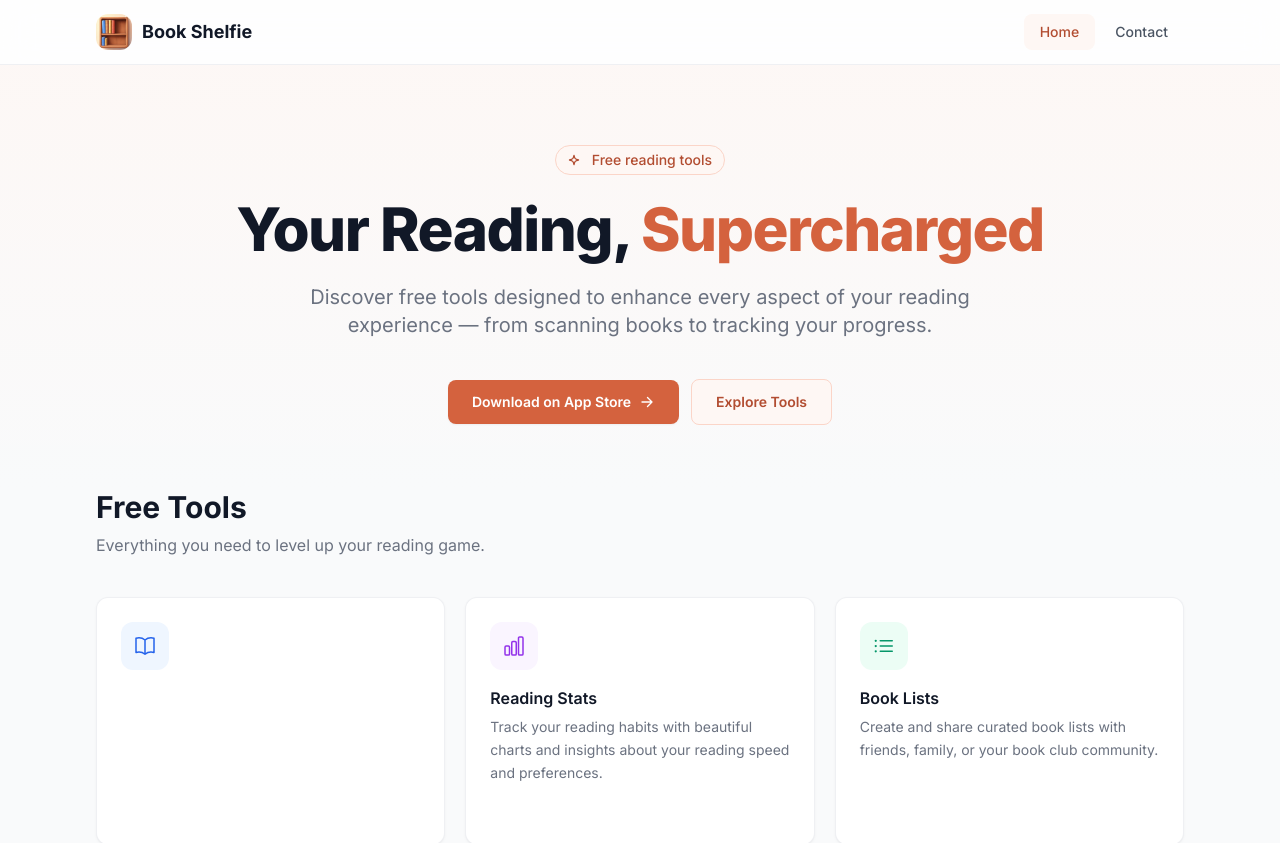
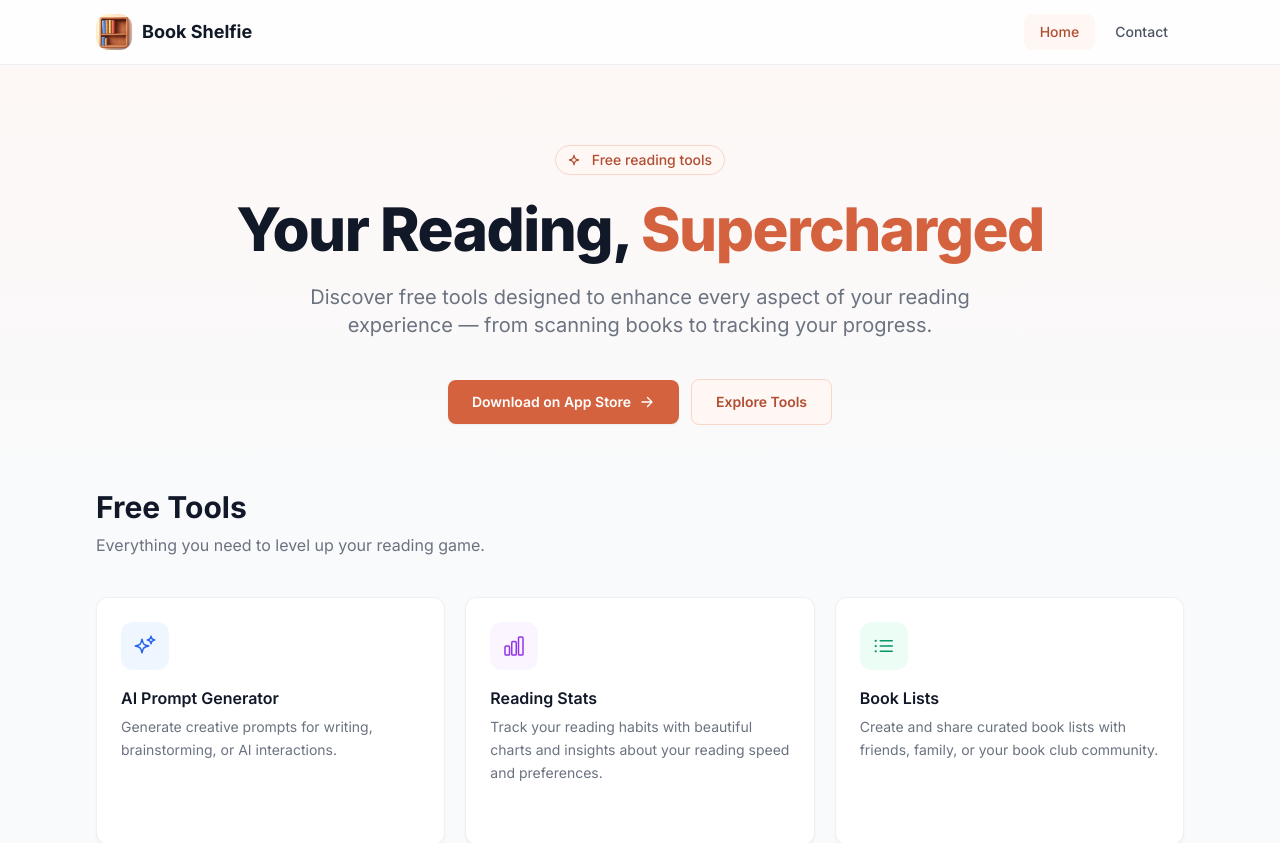
Before and after one commit to SamGit83/vercel-bookshelfie, a Next.js app: page / in a window 1280 px wide. Shown: the top 843 px of the page. Built offline with nearby package versions, Linux system fonts and the light colour scheme.

Commit message:
Updated AI prompt tool to fix issues with prompt len

```diff
--- a/components/ToolCard.js
+++ b/components/ToolCard.js
@@ -33,6 +33,19 @@ function ToolIcon({ name, className }) {
 }
 
 export default function ToolCard({ tool }) {
+  // Debug logging to identify data structure issues
+  console.log('ToolCard received tool:', {
+    id: tool.id,
+    title: tool.title,
+    name: tool.name,
+    desc: tool.desc,
+    description: tool.description,
+    iconName: tool.iconName,
+    icon: tool.icon,
+    color: tool.color,
+    fullTool: tool
+  })
+
   const colorClass = iconColors[tool.color] || iconColors.blue
 
   return (
--- a/lib/tools.js
+++ b/lib/tools.js
@@ -1,10 +1,10 @@
 export const tools = [
   {
     id: 'ai-prompt-generator',
-    name: 'AI Prompt Generator',
-    description: 'Generate creative prompts for writing, brainstorming, or AI interactions.',
-    icon: 'some-icon',
-    path: '/tools/ai-prompt-generator',
+    title: 'AI Prompt Generator',
+    desc: 'Generate creative prompts for writing, brainstorming, or AI interactions.',
+    iconName: 'sparkles',
+    color: 'blue',
   },
   {
     id: 2,
--- a/pages/api/generate-prompt.js
+++ b/pages/api/generate-prompt.js
@@ -19,7 +19,16 @@ export default async function handler(req, res) {
     // Construct the prompt for Grok
     const systemPrompt = `You are a creative AI prompt generator. Generate a high-quality, detailed prompt based on the user's specifications. The prompt should be clear, engaging, and ready to use.`
 
-    const userPrompt = `Generate a ${length} ${style} prompt about "${topic}" with a ${tone} tone. The prompt should be well-structured and inspiring.`
+    // Map qualitative length to explicit sentence counts
+    const lengthMap = {
+      short: '1-10 sentences',
+      medium: '10-20 sentences',
+      long: '20-1000 sentences'
+    }
+
+    const userPrompt = `Generate a prompt about "${topic}" with a ${tone} tone.
+The prompt should be ${lengthMap[length] || 'medium length'}.
+Format it as a ${style} prompt that is clear and ready to use.`
 
     // Call Grok AI API
     const response = await fetch('https://api.x.ai/v1/chat/completions', {
```
